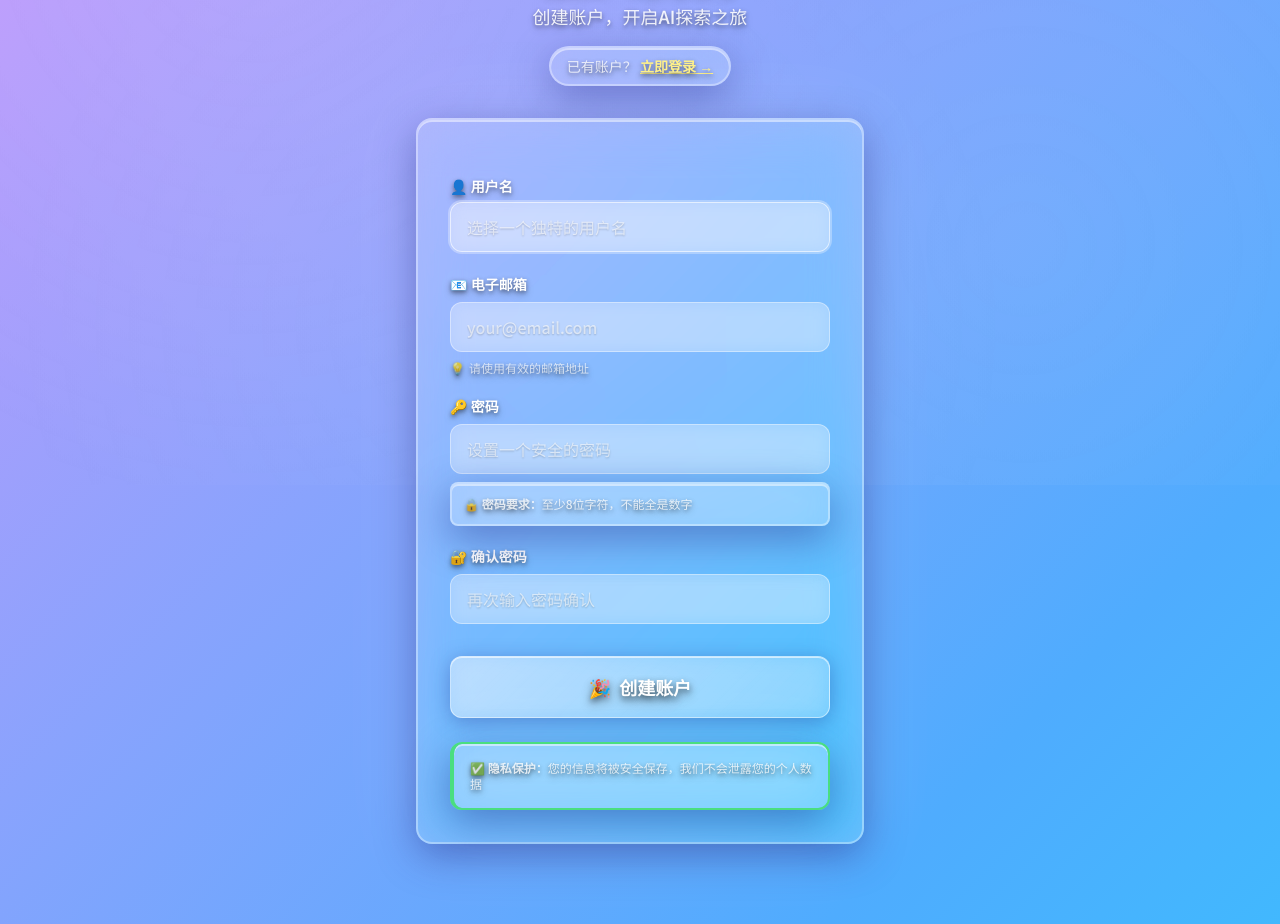
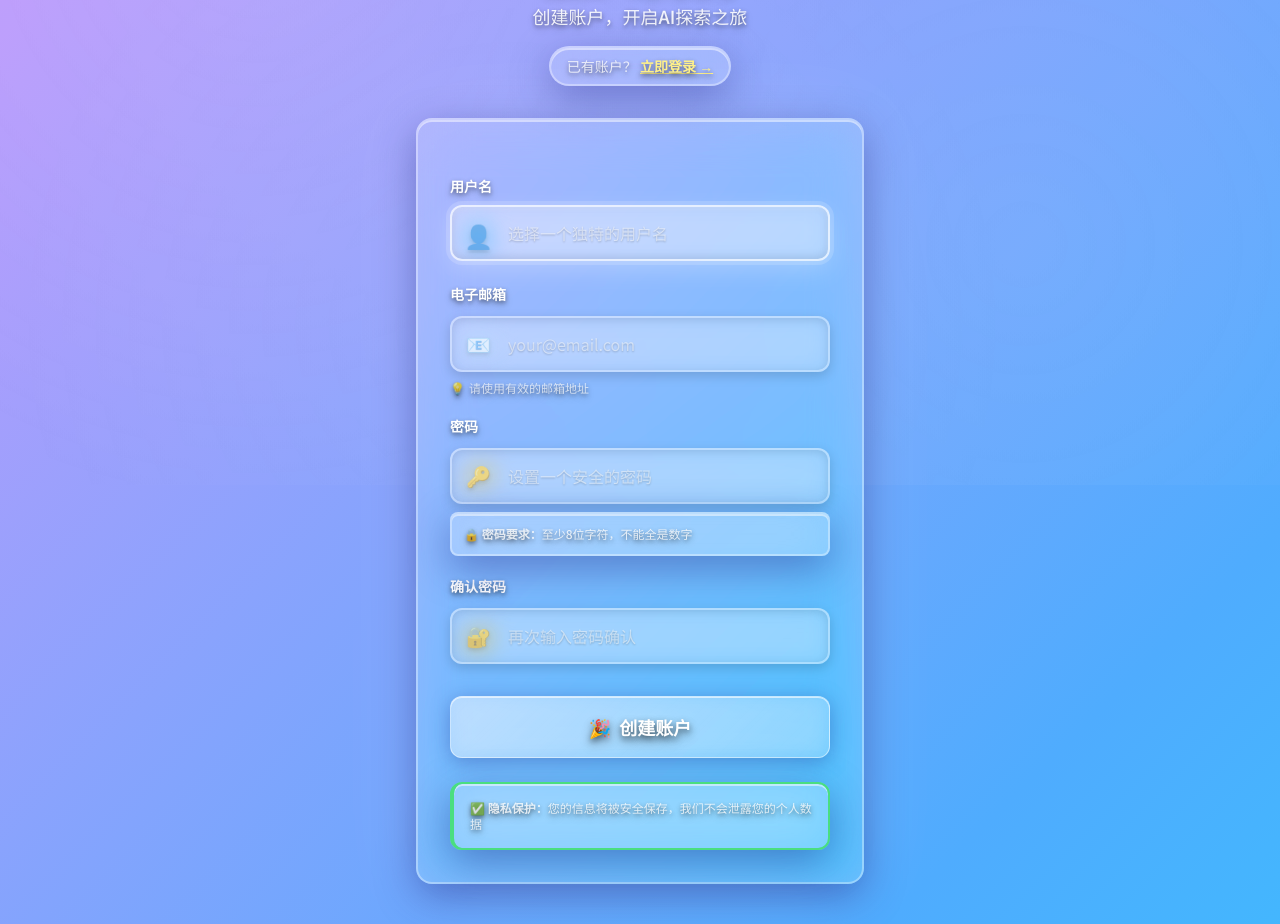
Before and after one commit to Szyovo/web_ai, a Django app: page /register/ in a window 1280 px wide. Shown: the part 300-1224 px from the top of the page. Run offline with Django 5.2, Linux system fonts and the light colour scheme; some libraries are stand-ins or nearby versions.

Commit message:
UI优化 V2.6: 登录注册输入框全面升级
🎨 输入框样式增强
- 增强背景模糊效果（8px → 12px blur）
- 加厚边框（1.5px → 2px）提升视觉层次
- 添加内部阴影（inset shadow）增加深度感
- 优化背景透明度，使输入框更突出

✨ 新增交互效果
- 悬停状态：轻微上移 + 边框高亮
- 聚焦状态：明显上移 + 外圈光晕 + 多层阴影
- 平滑过渡：三次贝塞尔曲线动画
- 占位符优化：更柔和的透明度（0.55）

🎯 图标系统
- 输入框内部左侧添加图标
- 图标悬停时放大并增加不透明度
- 聚焦时图标发光效果
- 自动调整输入文本位置避免遮挡

📋 更新页面
- 登录页面：用户名、密码输入框
- 注册页面：用户名、邮箱、密码、确认密码输入框
- 标签文字简化，图标移至输入框内部

Co-Authored-By: Claude <noreply@anthropic.com>

```diff
--- a/templates/ai_models/register.html
+++ b/templates/ai_models/register.html
@@ -42,14 +42,17 @@
             <div class="space-y-5">
                 <!-- 用户名输入 -->
                 <div>
-                    <label for="{{ form.username.id_for_label }}" class="block text-sm font-bold text-white mb-2 text-shadow">
-                        👤 用户名
+                    <label for="{{ form.username.id_for_label }}" class="block text-sm font-bold text-white mb-3 text-shadow">
+                        用户名
                     </label>
+                    <div class="input-wrapper">
+                        <span class="input-icon">👤</span>
                         <input type="text" name="username" id="{{ form.username.id_for_label }}"
-                           class="glass-input w-full px-4 py-3 rounded-xl text-white placeholder-white/60 focus:ring-2 focus:ring-white/30"
+                               class="glass-input glass-input-with-icon w-full py-3.5 rounded-xl text-white placeholder-white/50"
                                placeholder="选择一个独特的用户名"
                                required
                                autofocus>
+                    </div>
                     {% if form.username.errors %}
                     <p class="mt-2 text-sm text-red-200 text-shadow flex items-center">
                         <span class="mr-1">❌</span>{{ form.username.errors.0 }}
@@ -59,13 +62,16 @@
 
                 <!-- 邮箱输入 -->
                 <div>
-                    <label for="{{ form.email.id_for_label }}" class="block text-sm font-bold text-white mb-2 text-shadow">
-                        📧 电子邮箱
+                    <label for="{{ form.email.id_for_label }}" class="block text-sm font-bold text-white mb-3 text-shadow">
+                        电子邮箱
                     </label>
+                    <div class="input-wrapper">
+                        <span class="input-icon">📧</span>
                         <input type="email" name="email" id="{{ form.email.id_for_label }}"
-                           class="glass-input w-full px-4 py-3 rounded-xl text-white placeholder-white/60 focus:ring-2 focus:ring-white/30"
+                               class="glass-input glass-input-with-icon w-full py-3.5 rounded-xl text-white placeholder-white/50"
                                placeholder="your@email.com"
                                required>
+                    </div>
                     {% if form.email.errors %}
                     <p class="mt-2 text-sm text-red-200 text-shadow flex items-center">
                         <span class="mr-1">❌</span>{{ form.email.errors.0 }}
@@ -78,13 +84,16 @@
 
                 <!-- 密码输入 -->
                 <div>
-                    <label for="{{ form.password1.id_for_label }}" class="block text-sm font-bold text-white mb-2 text-shadow">
-                        🔑 密码
+                    <label for="{{ form.password1.id_for_label }}" class="block text-sm font-bold text-white mb-3 text-shadow">
+                        密码
                     </label>
+                    <div class="input-wrapper">
+                        <span class="input-icon">🔑</span>
                         <input type="password" name="password1" id="{{ form.password1.id_for_label }}"
-                           class="glass-input w-full px-4 py-3 rounded-xl text-white placeholder-white/60 focus:ring-2 focus:ring-white/30"
+                               class="glass-input glass-input-with-icon w-full py-3.5 rounded-xl text-white placeholder-white/50"
                                placeholder="设置一个安全的密码"
                                required>
+                    </div>
                     {% if form.password1.errors %}
                     <p class="mt-2 text-sm text-red-200 text-shadow flex items-center">
                         <span class="mr-1">❌</span>{{ form.password1.errors.0 }}
@@ -99,13 +108,16 @@
 
                 <!-- 确认密码 -->
                 <div>
-                    <label for="{{ form.password2.id_for_label }}" class="block text-sm font-bold text-white mb-2 text-shadow">
-                        🔐 确认密码
+                    <label for="{{ form.password2.id_for_label }}" class="block text-sm font-bold text-white mb-3 text-shadow">
+                        确认密码
                     </label>
+                    <div class="input-wrapper">
+                        <span class="input-icon">🔐</span>
                         <input type="password" name="password2" id="{{ form.password2.id_for_label }}"
-                           class="glass-input w-full px-4 py-3 rounded-xl text-white placeholder-white/60 focus:ring-2 focus:ring-white/30"
+                               class="glass-input glass-input-with-icon w-full py-3.5 rounded-xl text-white placeholder-white/50"
                                placeholder="再次输入密码确认"
                                required>
+                    </div>
                     {% if form.password2.errors %}
                     <p class="mt-2 text-sm text-red-200 text-shadow flex items-center">
                         <span class="mr-1">❌</span>{{ form.password2.errors.0 }}
--- a/templates/base.html
+++ b/templates/base.html
@@ -149,30 +149,76 @@
 
         /* 优化的输入框玻璃效果 */
         .glass-input {
-            background: rgba(255, 255, 255, 0.25);
-            backdrop-filter: blur(8px) saturate(180%);
-            -webkit-backdrop-filter: blur(8px) saturate(180%);
-            border: 1.5px solid rgba(255, 255, 255, 0.4);
+            background: rgba(255, 255, 255, 0.18);
+            backdrop-filter: blur(12px) saturate(180%);
+            -webkit-backdrop-filter: blur(12px) saturate(180%);
+            border: 2px solid rgba(255, 255, 255, 0.3);
             color: #ffffff;
             text-shadow: 0 1px 3px rgba(0, 0, 0, 0.3);
             font-weight: 500;
-            transition: all 0.3s ease;
+            transition: all 0.4s cubic-bezier(0.23, 1, 0.32, 1);
+            box-shadow:
+                inset 0 2px 8px rgba(0, 0, 0, 0.1),
+                0 4px 12px rgba(0, 0, 0, 0.15);
         }
 
         .glass-input::placeholder {
-            color: rgba(255, 255, 255, 0.7);
+            color: rgba(255, 255, 255, 0.55);
             text-shadow: 0 1px 2px rgba(0, 0, 0, 0.2);
+            font-weight: 400;
+        }
+
+        .glass-input:hover {
+            background: rgba(255, 255, 255, 0.22);
+            border-color: rgba(255, 255, 255, 0.45);
+            box-shadow:
+                inset 0 2px 8px rgba(0, 0, 0, 0.1),
+                0 4px 16px rgba(255, 255, 255, 0.15);
+            transform: translateY(-1px);
         }
 
         .glass-input:focus {
-            background: rgba(255, 255, 255, 0.35);
-            border-color: rgba(255, 255, 255, 0.6);
+            background: rgba(255, 255, 255, 0.28);
+            border-color: rgba(255, 255, 255, 0.65);
             outline: none;
             box-shadow:
-                0 0 0 3px rgba(255, 255, 255, 0.2),
-                0 4px 20px rgba(255, 255, 255, 0.3),
-                inset 0 1px 0 rgba(255, 255, 255, 0.4);
-            transform: translateY(-2px);
+                0 0 0 4px rgba(255, 255, 255, 0.15),
+                0 8px 24px rgba(255, 255, 255, 0.25),
+                inset 0 2px 4px rgba(255, 255, 255, 0.2),
+                inset 0 -2px 8px rgba(0, 0, 0, 0.1);
+            transform: translateY(-3px);
+        }
+
+        /* 输入框容器样式 */
+        .input-wrapper {
+            position: relative;
+        }
+
+        .input-icon {
+            position: absolute;
+            left: 16px;
+            top: 50%;
+            transform: translateY(-50%);
+            font-size: 1.25rem;
+            opacity: 0.7;
+            pointer-events: none;
+            transition: all 0.3s ease;
+            text-shadow: 0 2px 4px rgba(0, 0, 0, 0.3);
+        }
+
+        .input-wrapper:hover .input-icon {
+            opacity: 0.9;
+            transform: translateY(-50%) scale(1.1);
+        }
+
+        .input-wrapper:focus-within .input-icon {
+            opacity: 1;
+            transform: translateY(-50%) scale(1.15);
+            filter: drop-shadow(0 0 8px rgba(255, 255, 255, 0.6));
+        }
+
+        .glass-input-with-icon {
+            padding-left: 3.5rem;
         }
 
         /* 修复下拉框样式 */
```
Also changed, not shown: templates/ai_models/login.html (+12 -6 lines). Lines whose indentation alone changed are shown as unchanged.
